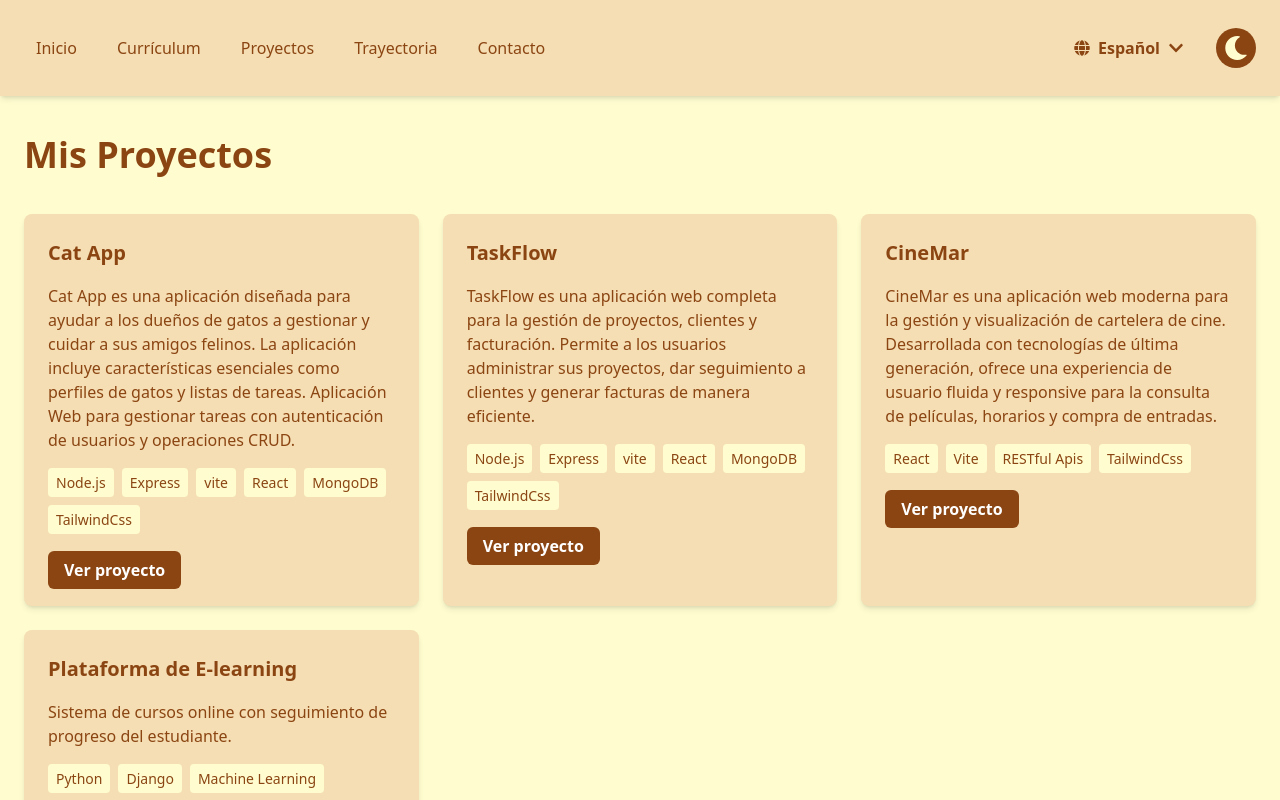
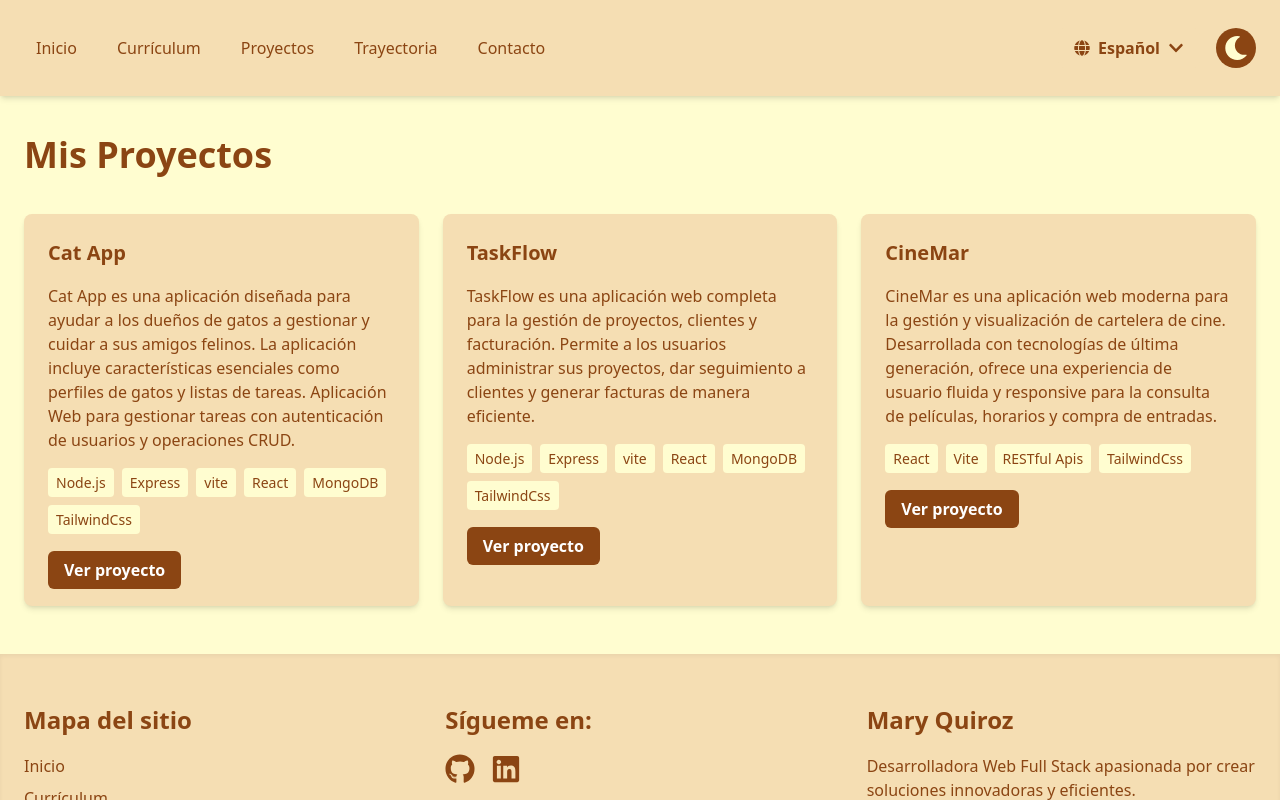
Before and after one commit to MaryQuiroz/myportfolio, a React (Vite) app: page /myportfolio/projects in a window 1280 px wide. Shown: the top 800 px of the page. Built offline with nearby package versions, Linux system fonts and the light colour scheme.

Commit message:
update projects

```diff
--- a/src/pages/Projects.jsx
+++ b/src/pages/Projects.jsx
@@ -57,18 +57,18 @@ function Projects() {
       technologies: ['React', 'Vite', 'RESTful Apis', 'TailwindCss'],
       link: 'https://github.com/MaryQuiroz/CineMar'
     },
-    {
-      id: 4,
-      name: 'Plataforma de E-learning',
-      category: 'web',
-      description: {
-        es: 'Sistema de cursos online con seguimiento de progreso del estudiante.',
-        en: 'Online course system with student progress tracking.',
-        de: 'Online-Kurssystem mit Verfolgung des Lernfortschritts der Studenten.'
-      },
-      technologies: ['Python', 'Django', 'Machine Learning', 'MySQL', 'TailwindCss'],
-      link: '#'
-    },
+    // {
+    //   id: 4,
+    //   name: 'Plataforma de E-learning',
+    //   category: 'web',
+    //   description: {
+    //     es: 'Sistema de cursos online con seguimiento de progreso del estudiante.',
+    //     en: 'Online course system with student progress tracking.',
+    //     de: 'Online-Kurssystem mit Verfolgung des Lernfortschritts der Studenten.'
+    //   },
+    //   technologies: ['Python', 'Django', 'Machine Learning', 'MySQL', 'TailwindCss'],
+    //   link: '#'
+    // },
   ];
 
   const filteredProjects = filter === 'all' ? projects : projects.filter(project => project.category === filter);
```
